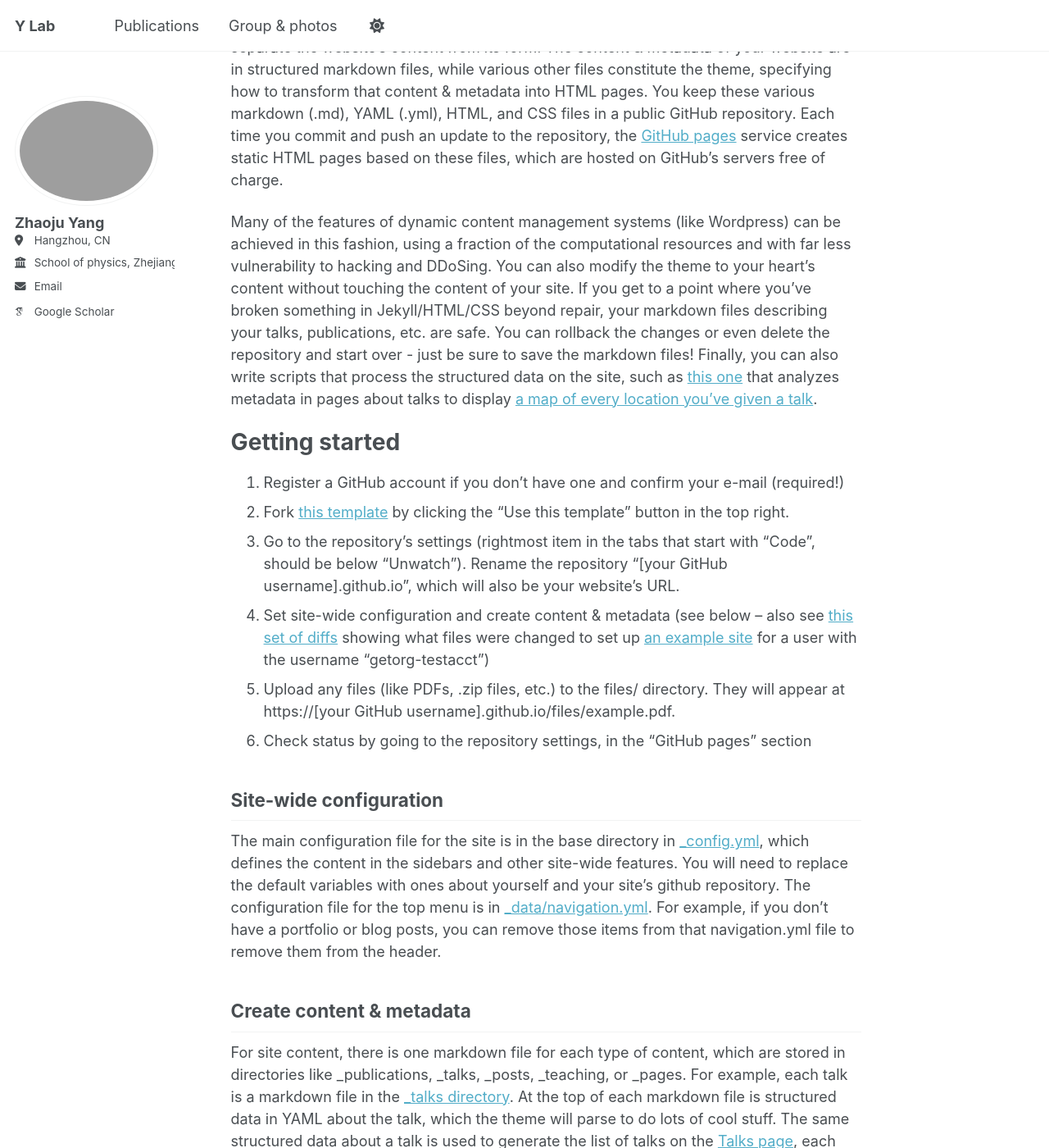
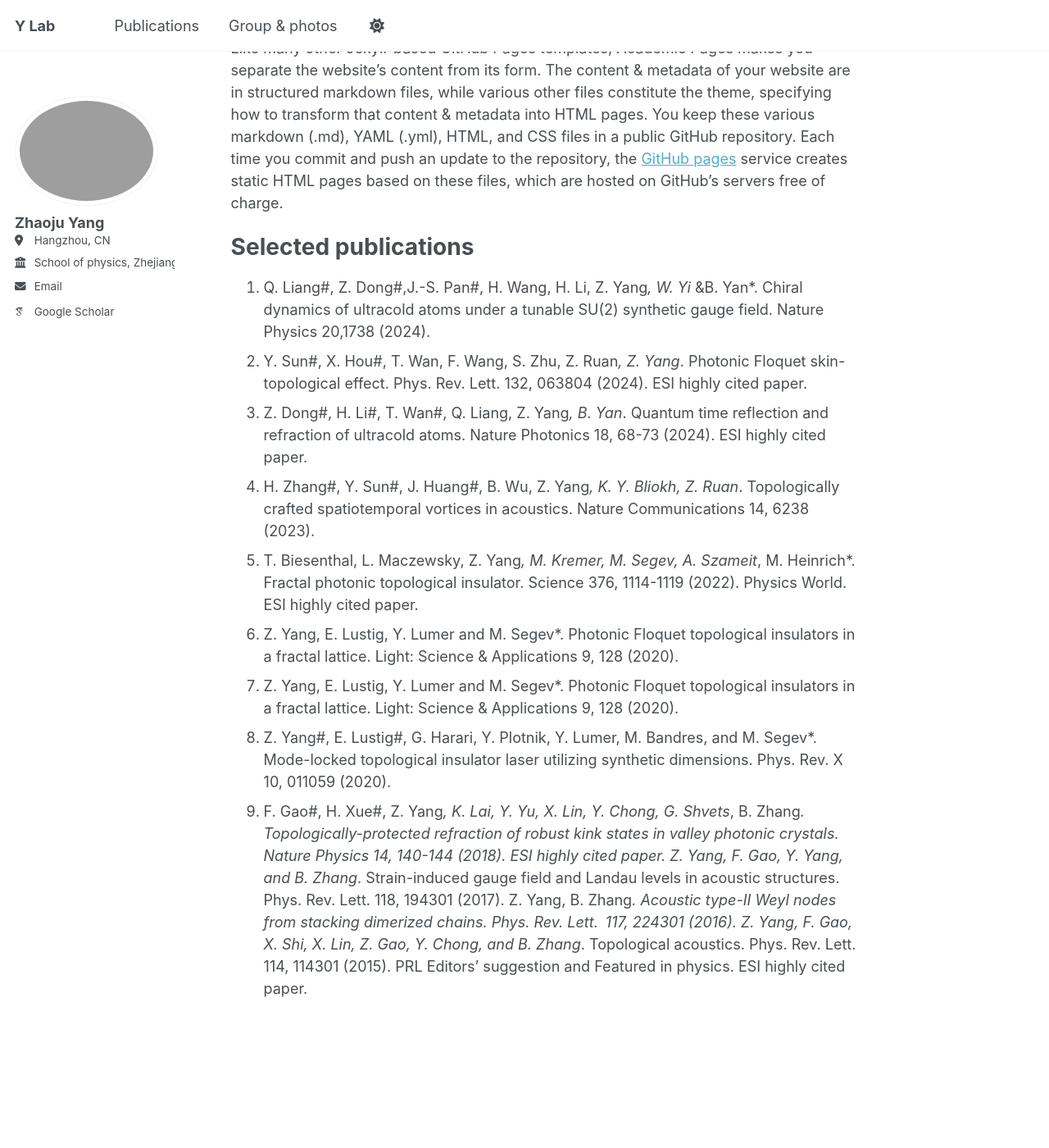
Before and after one commit to zhaojuyang/zhaojuyang.github.io, a Jekyll site: the page built from _pages/about.md, in a window 1280 px wide and 1400 px high, scrolled down 221 px. Shown: the whole window at 82% size. Built offline with Jekyll 4.4.1, drawn with Linux system fonts in a browser that asks for light colours; some web fonts are replaced; some of the changed text lies outside the part shown.

Commit message:
Update about.md

```diff
--- a/_pages/about.md
+++ b/_pages/about.md
@@ -1,28 +1,46 @@
 ---
 permalink: /
-title: ""
+title: "Introduction"
 author_profile: true
 redirect_from:
   - /about/
   - /about.html
 ---
 
-My name is Zhaoju Yang (杨兆举). Currently, I am a tenure-track research professor at the School of Physics, [Zhejiang University](https://www.zju.edu.cn/) at Hangzhou city, China.
+My name is Zhaoju Yang (杨兆举). Currently, I am a tenure-track research professor at the [School of Physics](https://physics.zju.edu.cn/), [Zhejiang University](https://www.zju.edu.cn/) at Hangzhou city, China.
 
-A data-driven personal website
+Research Interest
+======
+Like many other Jekyll-based GitHub Pages templates, Academic Pages makes you separate the website's content from its form. The content & metadata of your website are in structured markdown files, while various other files constitute the theme, specifying how to transform that content & metadata into HTML pages. You keep these various markdown (.md), YAML (.yml), HTML, and CSS files in a public GitHub repository. Each time you commit and push an update to the repository, the [GitHub pages](https://pages.github.com/) service creates static HTML pages based on these files, which are hosted on GitHub's servers free of charge.
+
+Selected publications
+======
+1. Q. Liang#, Z. Dong#,J.-S. Pan#, H. Wang, H. Li, Z. Yang*, W. Yi* &B. Yan*. Chiral dynamics of ultracold atoms under a tunable SU(2) synthetic gauge field. Nature Physics 20,1738 (2024).
+1. Y. Sun#, X. Hou#, T. Wan, F. Wang, S. Zhu, Z. Ruan*, Z. Yang*. Photonic Floquet skin-topological effect. Phys. Rev. Lett. 132, 063804 (2024). ESI highly cited paper.
+1. Z. Dong#, H. Li#, T. Wan#, Q. Liang, Z. Yang*, B. Yan*. Quantum time reflection and refraction of ultracold atoms. Nature Photonics 18, 68-73 (2024). ESI highly cited paper.
+1. H. Zhang#, Y. Sun#, J. Huang#, B. Wu, Z. Yang*, K. Y. Bliokh, Z. Ruan*. Topologically crafted spatiotemporal vortices in acoustics. Nature Communications 14, 6238 (2023).
+1. T. Biesenthal, L. Maczewsky, Z. Yang*, M. Kremer, M. Segev, A. Szameit*, M. Heinrich*. Fractal photonic topological insulator. Science 376, 1114-1119 (2022). Physics World. ESI highly cited paper.
+1. Z. Yang, E. Lustig, Y. Lumer and M. Segev*. Photonic Floquet topological insulators in a fractal lattice. Light: Science & Applications 9, 128 (2020).
+1. Z. Yang, E. Lustig, Y. Lumer and M. Segev*. Photonic Floquet topological insulators in a fractal lattice. Light: Science & Applications 9, 128 (2020).
+1. Z. Yang#, E. Lustig#, G. Harari, Y. Plotnik, Y. Lumer, M. Bandres, and M. Segev*. Mode-locked topological insulator laser utilizing synthetic dimensions. Phys. Rev. X 10, 011059 (2020).
+1. F. Gao#, H. Xue#, Z. Yang*, K. Lai, Y. Yu, X. Lin, Y. Chong, G. Shvets*, B. Zhang*. Topologically-protected refraction of robust kink states in valley photonic crystals. Nature Physics 14, 140-144 (2018). ESI highly cited paper.
+Z. Yang, F. Gao, Y. Yang, and B. Zhang*. Strain-induced gauge field and Landau levels in acoustic structures. Phys. Rev. Lett. 118, 194301 (2017).
+Z. Yang, B. Zhang*. Acoustic type-II Weyl nodes from stacking dimerized chains. Phys. Rev. Lett. 117, 224301 (2016).
+Z. Yang, F. Gao, X. Shi, X. Lin, Z. Gao, Y. Chong, and B. Zhang*. Topological acoustics. Phys. Rev. Lett. 114, 114301 (2015). PRL Editors' suggestion and Featured in physics. ESI highly cited paper.
+
+
+
+
+
+
+
+
+<!--
+Research Interest
 ======
 Like many other Jekyll-based GitHub Pages templates, Academic Pages makes you separate the website's content from its form. The content & metadata of your website are in structured markdown files, while various other files constitute the theme, specifying how to transform that content & metadata into HTML pages. You keep these various markdown (.md), YAML (.yml), HTML, and CSS files in a public GitHub repository. Each time you commit and push an update to the repository, the [GitHub pages](https://pages.github.com/) service creates static HTML pages based on these files, which are hosted on GitHub's servers free of charge.
 
 Many of the features of dynamic content management systems (like Wordpress) can be achieved in this fashion, using a fraction of the computational resources and with far less vulnerability to hacking and DDoSing. You can also modify the theme to your heart's content without touching the content of your site. If you get to a point where you've broken something in Jekyll/HTML/CSS beyond repair, your markdown files describing your talks, publications, etc. are safe. You can rollback the changes or even delete the repository and start over - just be sure to save the markdown files! Finally, you can also write scripts that process the structured data on the site, such as [this one](https://github.com/academicpages/academicpages.github.io/blob/master/talkmap.ipynb) that analyzes metadata in pages about talks to display [a map of every location you've given a talk](https://academicpages.github.io/talkmap.html).
-
-Getting started
-======
-1. Register a GitHub account if you don't have one and confirm your e-mail (required!)
-1. Fork [this template](https://github.com/academicpages/academicpages.github.io) by clicking the "Use this template" button in the top right.
-1. Go to the repository's settings (rightmost item in the tabs that start with "Code", should be below "Unwatch"). Rename the repository "[your GitHub username].github.io", which will also be your website's URL.
-1. Set site-wide configuration and create content & metadata (see below -- also see [this set of diffs](http://archive.is/3TPas) showing what files were changed to set up [an example site](https://getorg-testacct.github.io) for a user with the username "getorg-testacct")
-1. Upload any files (like PDFs, .zip files, etc.) to the files/ directory. They will appear at https://[your GitHub username].github.io/files/example.pdf.
-1. Check status by going to the repository settings, in the "GitHub pages" section
 
 Site-wide configuration
 ------
```
Also changed, not shown: other parts of _pages/about.md (+4 -2 lines).
